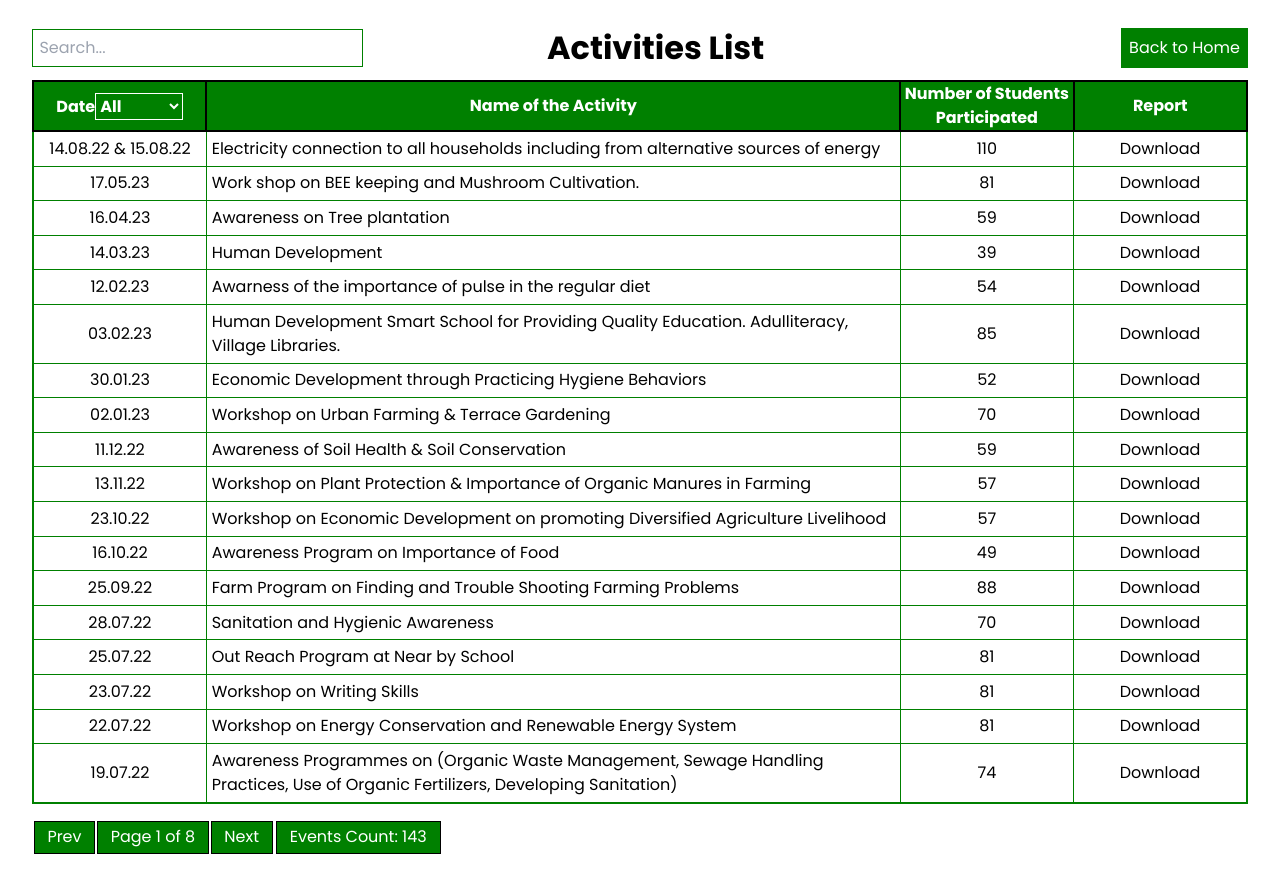
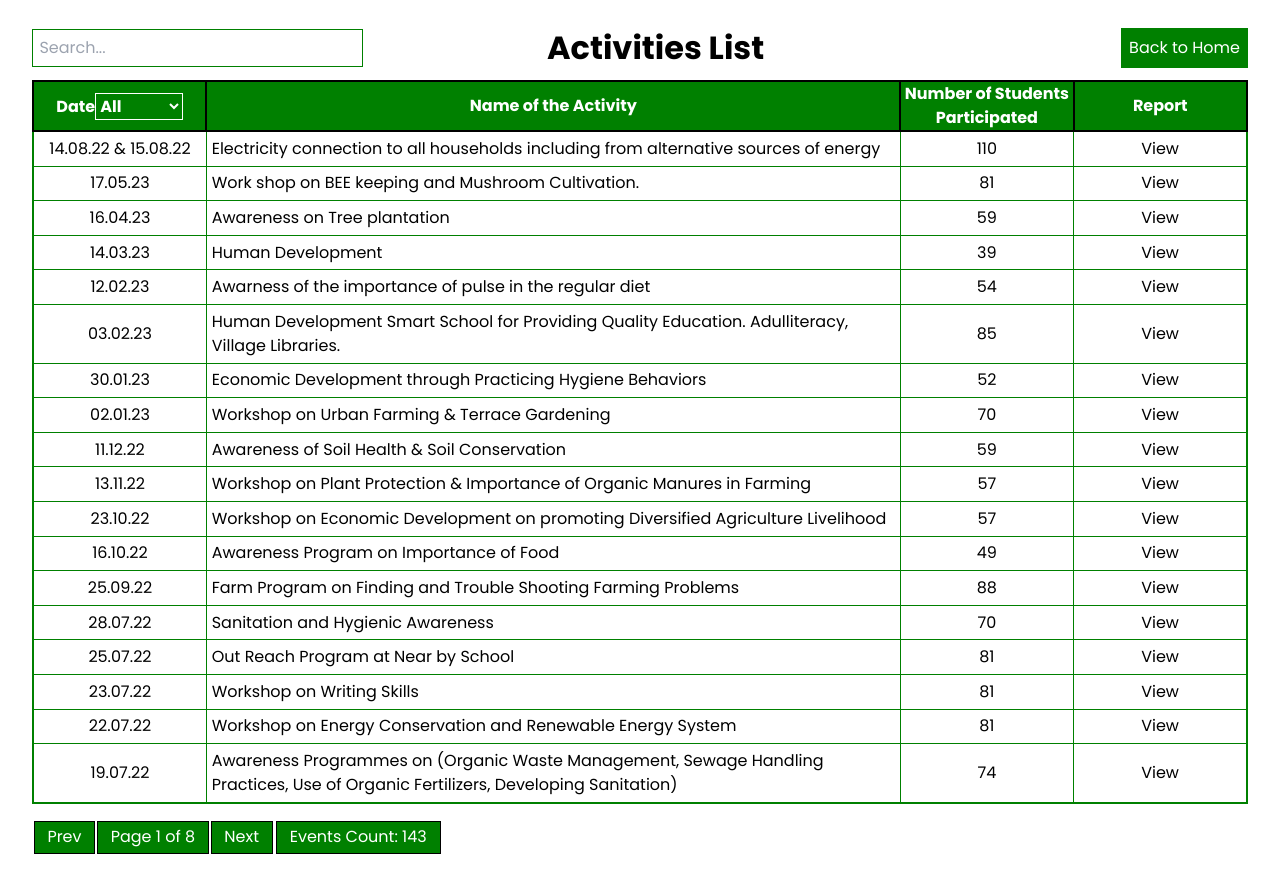
Before and after one commit to DeepakReddyG/SmartVillage, a Next.js app in the folder client/: page /activities in a window 1280 px wide. Built offline with nearby package versions, Linux system fonts and the light colour scheme.

Commit message:
fixed height issue in activiity table | and link

```diff
--- a/client/app/activities/page.js
+++ b/client/app/activities/page.js
@@ -125,7 +125,7 @@ function Page() {
                     <td>
                       {event["Web Links"] ? (
                        <a href={event["Web Links"]} target="_blank" rel="noopener noreferrer">
-                          <button>Download</button>
+                          <button>View</button>
                         </a>
                       ) : (
                         'Unavailable'
```
